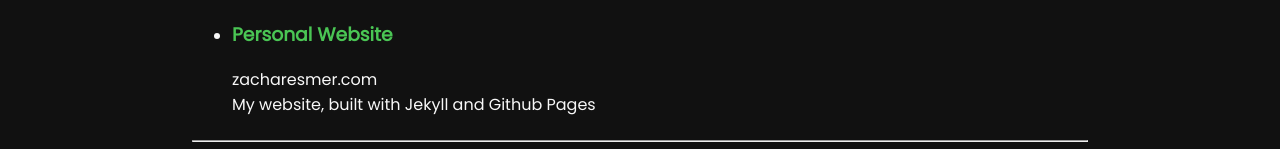
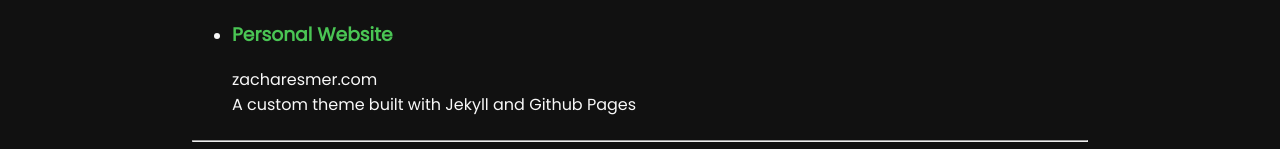
Before and after one commit to zacharesmer/zacharesmer.github.io, a Jekyll site: the page built from CV.html, in a window 1280 px wide and 900 px high, scrolled down 1272 px. Shown: the part 734-883 px from the top of the window. Built offline with Jekyll 4.4.1, drawn with Linux system fonts in a browser that asks for light colours.

Commit message:
update docs

```diff
--- a/_projects/this-website.md
+++ b/_projects/this-website.md
@@ -4,7 +4,7 @@ title: Personal Website
 date: Oct 20 2021
 categories:
 description: "zacharesmer.com </br>
-My website, built with Jekyll and Github Pages"
+A custom theme built with Jekyll and Github Pages"
 show: true
 priority: 100
 ---
```
Also changed, not shown: TODO.md (+0 -1 lines), Readme.md.
